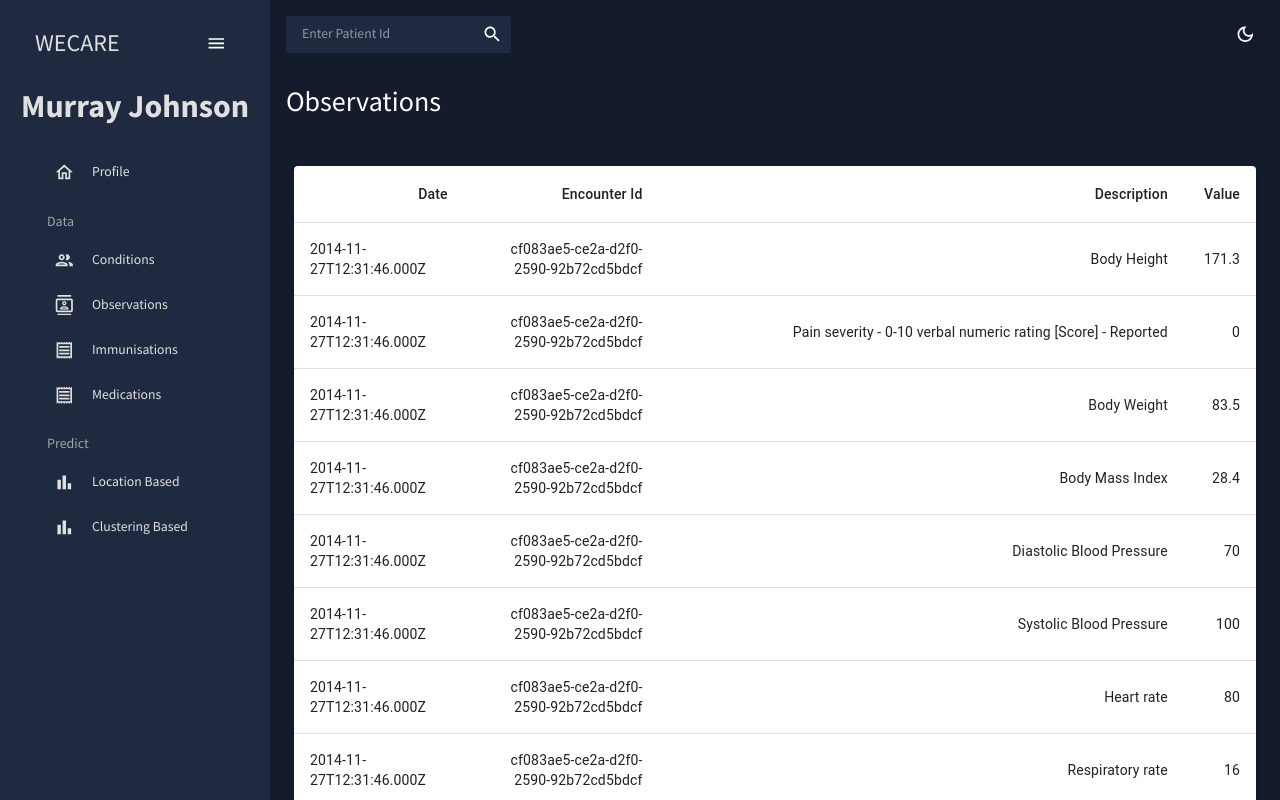
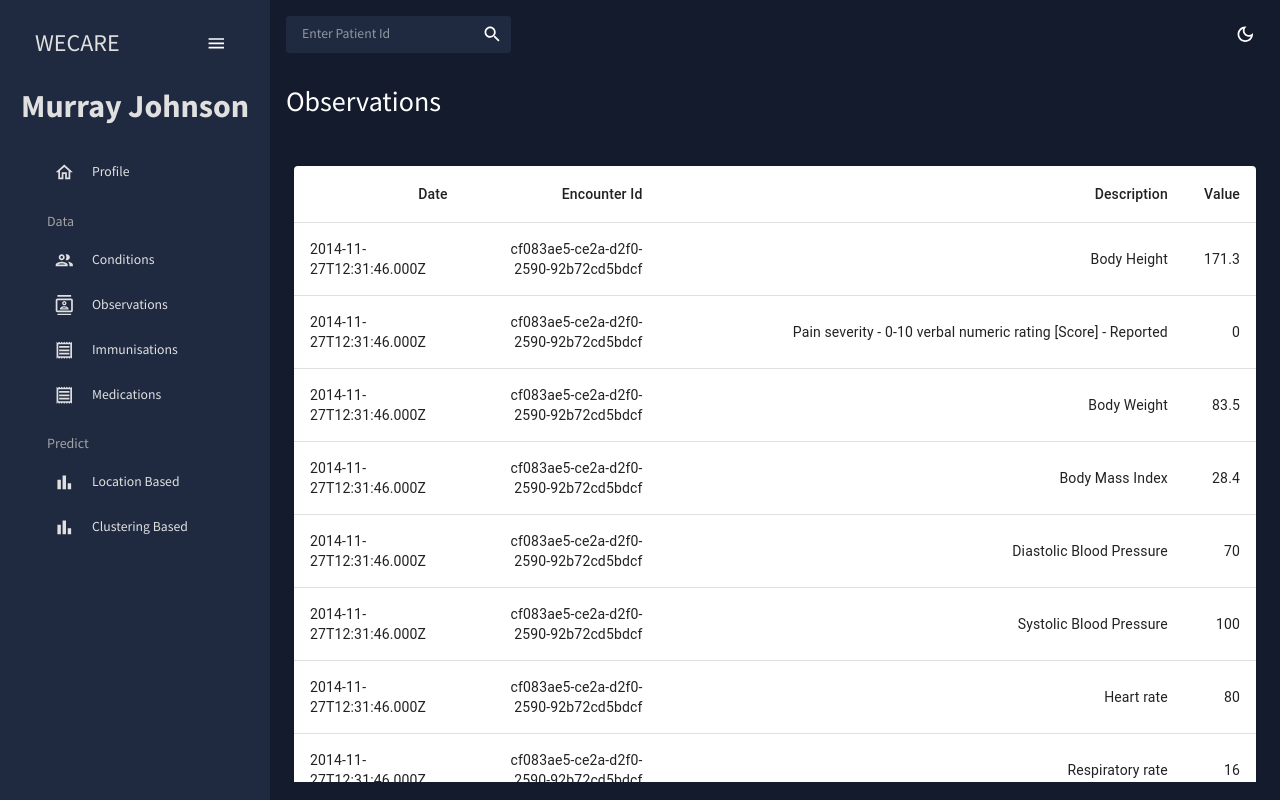
Before and after one commit to projectX-india/Stratethon4, a React (Create React App) app in the folder frontend/: page /observations in a window 1280 px wide. Shown: the top 800 px of the page. Built offline with nearby package versions, Linux system fonts and the light colour scheme.

Commit message:
scrollbar in observation

```diff
--- a/frontend/src/scenes/observations/index.jsx
+++ b/frontend/src/scenes/observations/index.jsx
@@ -37,7 +37,10 @@ const Observations = ({patientData}) => {
   return (
     <>
       <h3 className="p-3">Observations</h3>
-      <div className="container p-4">
+      <div className="container p-4" style={{
+        overflow:"scroll",
+        maxHeight:"80%"
+      }}>
       <TableContainer component={Paper}>
       <Table aria-label="simple table">
         <TableHead>
```
Also changed, not shown: 2 other files (tests, documents, lock files or other folders).
